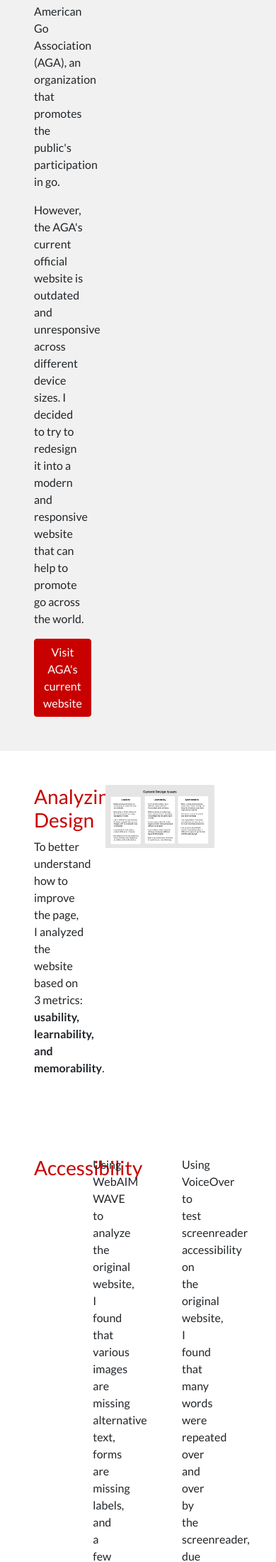
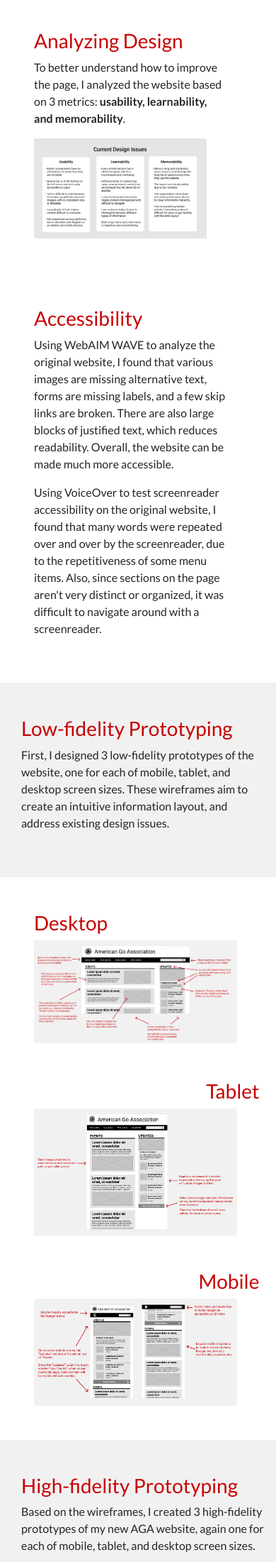
Before and after one commit to melissa-z/my-portfolio, a PHP site: page /projects/aga/american-go-association.html in a window 390 px wide. Shown: the part 1124-3325 px from the top of the page at 71% size. Run offline with PHP 8.4, Linux system fonts and the light colour scheme.

Commit message:
responsive bugs

```diff
--- a/index.css
+++ b/index.css
@@ -101,12 +101,19 @@ a, a:hover {
 }
 
 h1 {
-    font-size: 4rem;
+    font-size: 2rem;
+}
+/* Large devices (desktops, 992px and up) */
+@media (min-width: 992px) {
+    h1 { font-size: 4rem; }
 }
 
 h2 {
     font-weight: 300;
-    font-size: 3rem;
+    font-size: 2rem;
+}
+@media (min-width: 992px) {
+    h2 { font-size: 3rem; }
 }
 
 h5 {
@@ -133,8 +140,8 @@ h5 {
     background-color: #EDF4EF;
     position: absolute;
     top: 0;
-    height: 10rem;
     width: 100vw;
+    height: 6rem;
 }
 
 .project {
@@ -152,8 +159,11 @@ h5 {
 }
 
 .info {
-    font-size: 1.2rem;
+    font-size: 1rem;
     font-weight: 300;
+}
+@media (min-width: 992px) {
+    .info { font-size: 1.2rem; }
 }
 
 /* Small devices (landscape phones, 576px and up) */
@@ -164,15 +174,21 @@ h5 {
     }
 }
 
-/* Medium devices (tablets, 768px and up) */
-@media (min-width: 768px) {
-
-}
-
 /* Large devices (desktops, 992px and up) */
 @media (min-width: 992px) {
+    .navbar-background {
+        height: 6rem;
+    }
     .project {
         margin-left: 9.5rem;
         margin-right: 9.5rem;
     }
 }
+
+.image-1 {
+    max-height: 10rem;
+    max-width: 100%;
+}
+@media (min-width: 992px) {
+    .image-1 { max-height: 25rem; }
+}
--- a/navbar.css
+++ b/navbar.css
@@ -1,8 +1,8 @@
 .navbar {
     color: grey;
     font-family: 'Raleway';
-    padding-left: 5rem;
-    padding-right: 5rem;
+    padding-left: 2rem;
+    padding-right: 2rem;
 }
 
 .navbar-brand {
@@ -12,3 +12,16 @@
 .navbar-light .navbar-nav .nav-link.active {
     color: grey;
 }
+
+/* Small devices (landscape phones, 576px and up) */
+@media (min-width: 576px) {
+
+}
+
+/* Large devices (desktops, 992px and up) */
+@media (min-width: 992px) {
+    .navbar {
+        padding-left: 5rem;
+        padding-right: 5rem;
+    }
+}
--- a/projects/aga/american-go-association.html
+++ b/projects/aga/american-go-association.html
@@ -7,6 +7,8 @@
         <link rel="stylesheet" href="american-go-asssociation.css">
         <link rel="stylesheet" href="../../index.css">
         <link rel="stylesheet" href="../../navbar.css">
+        <script src="https://ajax.googleapis.com/ajax/libs/jquery/3.5.1/jquery.min.js"></script>
+        <script src="https://maxcdn.bootstrapcdn.com/bootstrap/4.3.1/js/bootstrap.min.js"></script>
         <meta content="width=device-width, initial-scale=1" name="viewport" />
     </head>
 
@@ -36,7 +38,7 @@
         <div class="contents-wrapper">
         <div class="container-fluid px-5 py-5 grey">
             <div class="row">
-                <div class="col-4">
+                <div class="col-lg-4 col-sm-12 pb-3">
                     <h3>Introduction</h3>
                     <p> Go is an ancient board game, and one of my favorite games of all time. It's a game of strategy and intellect with endless complexity and depth.
                         I love playing the game, and each year I participate in various events hosted by
@@ -47,18 +49,18 @@
                         Visit AGA's current website
                     </button>
                 </div>
-                <div class="col-8">
+                <div class="col-lg-8 col-sm-12">
                     <img src="images/AGAWebsite.png"/>
                 </div>
             </div>
         </div>
         <div class="container-fluid px-5 py-5">
             <div class="row">
-                <div class="col-4">
+                <div class="col-lg-4 col-sm-12">
                     <h3>Analyzing Design</h3>
                     <p> To better understand how to improve the page, I analyzed the website based on 3 metrics: <b>usability, learnability, and memorability</b>.</p>
                 </div>
-                <div class="col-8">
+                <div class="col-lg-8 col-sm-12">
                     <img src="images/DesignIssues.png"/>
                 </div>
             </div>
@@ -68,12 +70,12 @@
                 <div class="col-2">
                     <h3>Accessibility</h3>
                 </div>
-                <div class="col-5 px-5">
+                <div class="col-lg-5 col-sm-12 px-lg-5">
                     <p> Using WebAIM WAVE to analyze the original website, I found that various images are missing alternative text,
                         forms are missing labels, and a few skip links are broken. There are also large blocks of justified text,
                         which reduces readability. Overall, the website can be made much more accessible.</p>
                 </div>
-                <div class="col-5 px-5">
+                <div class="col-lg-5 col-sm-12 px-lg-5">
                     <p> Using VoiceOver to test screenreader accessibility on the original website, I found that many words were
                         repeated over and over by the screenreader, due to the repetitiveness of some menu items. Also, since sections on the page aren't
                         very distinct or organized, it was difficult to navigate around with a screenreader.</p>
@@ -82,8 +84,8 @@
         </div>
 
         <!-- WIREFRAMES -->
-        <div class="container-fluid pl-5 pr-0 py-5 grey">
-            <div class="col-7 pr-3">
+        <div class="container-fluid pl-lg-5 pr-0 py-5 grey">
+            <div class="col-lg-7 col-sm-12 pr-3">
                 <h3>Low-fidelity Prototyping</h3>
                 <p> First, I designed 3 low-fidelity prototypes of the website, one for each of mobile, tablet, and desktop screen sizes.
                     These wireframes aim to create an intuitive information layout, and address existing design issues.</p>
@@ -94,31 +96,31 @@
                 <div class="col-2" style="text-align: right">
                     <h3>Desktop</h3>
                 </div>
-                <div class="col-10">
+                <div class="col-lg-10 col-sm-12">
                     <img class="pb-5" src="images/Lowfi1.png"/>
                 </div>
             </div>
             <div class="row">
-                <div class="col-2" style="text-align: right">
+                <div class="col-lg-2 col-sm-12" style="text-align: right">
                     <h3>Tablet</h3>
                 </div>
-                <div class="col-10">
+                <div class="col-lg-10 col-sm-12">
                     <img class="pb-5" src="images/Lowfi2.png"/>
                 </div>
             </div>
             <div class="row">
-                <div class="col-2" style="text-align: right">
+                <div class="col-lg-2 col-sm-12" style="text-align: right">
                     <h3>Mobile</h3>
                 </div>
-                <div class="col-10">
+                <div class="col-lg-10 col-sm-12">
                     <img class="pb-5" src="images/Lowfi3.png"/>
                 </div>
             </div>
         </div>
 
         <!-- HI-FI PROTOTYPES -->
-        <div class="container-fluid pl-5 pr-0 py-5 grey">
-            <div class="col-7 pr-3">
+        <div class="container-fluid pl-lg-5 pr-0 py-5 grey">
+            <div class="col-lg-7 col-sm-12 pr-3">
                 <h3>High-fidelity Prototyping</h3>
                 <p> Based on the wireframes, I created 3 high-fidelity prototypes of my new AGA website, again one for each of mobile, tablet, and desktop
                         screen sizes.</p>
@@ -129,23 +131,23 @@
                 <div class="col-2" style="text-align: right">
                     <h3>Desktop</h3>
                 </div>
-                <div class="col-10">
+                <div class="col-lg-10 col-sm-12">
                     <img class="pb-5" src="images/Desktop.png"/>
                 </div>
             </div>
             <div class="row">
-                <div class="col-2" style="text-align: right">
+                <div class="col-lg-2 col-sm-12" style="text-align: right">
                     <h3>Tablet</h3>
                 </div>
-                <div class="col-10">
+                <div class="col-lg-10 col-sm-12">
                     <img class="pb-5" src="images/Tablet.png"/>
                 </div>
             </div>
             <div class="row">
-                <div class="col-2" style="text-align: right">
+                <div class="col-lg-2 col-sm-12" style="text-align: right">
                     <h3>Mobile</h3>
                 </div>
-                <div class="col-10">
+                <div class="col-lg-10 col-sm-12">
                     <img class="pb-5" src="images/Mobile.png"/>
                 </div>
             </div>
@@ -154,12 +156,12 @@
         <!-- STYLE GUIDE -->
         <div class="container-fluid px-5 py-5">
             <div class="row">
-                <div class="col-4">
+                <div class="col-lg-4 col-sm-12">
                     <h3>Visual Style Guide</h3>
                     <p>I also created a visual style guide that displays the main colors, typography, and
                         different states of reusable components such as input fields and buttons.</p>
                 </div>
-                <div class="col-8">
+                <div class="col-lg-8 col-sm-12">
                     <img src="images/Stylesheet.png"/>
                 </div>
             </div>
@@ -168,7 +170,7 @@
         <!-- FINAL RESULTS -->
         <div class="container-fluid px-5 py-5 grey">
             <div class="row">
-                <div class="col-4">
+                <div class="col-lg-4 col-sm-12 mb-3">
                     <h3>Final Redesign</h3>
                     <p>Based on my prototypes, I created a new page for the American Go Association using HTML and CSS.
                         Here are the final results!
@@ -177,19 +179,19 @@
                         Visit my redesigned website
                     </button>
                 </div>
-                <div class="col-8">
+                <div class="col-lg-8 col-sm-12">
                     <img src="images/Redesign.png"/>
                 </div>
             </div>
         </div>
         <div class="container-fluid px-5 py-5">
             <div class="row">
-                <div class="col-4">
+                <div class="col-lg-4 col-sm-12 mb-3">
                     <button type="button" class="btn btn-info" onclick="window.location.href='https://www.usgo.org'">
                         Visit AGA's current website
                     </button>
                 </div>
-                <div class="col-8">
+                <div class="col-lg-8 col-sm-12">
                     <img src="images/AGAWebsite.png"/>
                 </div>
             </div>
@@ -199,12 +201,12 @@
                 <div class="col-2">
                     <h3>Conclusion</h3>
                 </div>
-                <div class="col-5 px-5">
+                <div class="col-lg-5 col-sm-12 px-lg-5">
                     <p> Throughout this process, I continuously analyzed the responsiveness, accessibility, and usability of my redesign.
                         The final product is responsive across all different screen sizes, including on desktops, tablets, and mobile devices.
                         The redesign also supports larger browser font sizes, staying clean and usable.</p>
                 </div>
-                <div class="col-5 px-5">
+                <div class="col-lg-5 col-sm-12 px-lg-5">
                     <p> Using WebAIM WAVE to analyze the final redesign’s accessibility, I found that almost all previous issues,
                         such as missing alternative text and redundant links, have been solved, and ARIA labels are present throughout the page. Overall,
                         the design has greatly improved accessibility.</p>
```
Also changed, not shown: home.html (+19 -20 lines), projects/ayana/ayana.css (+11 -3 lines), projects/ayana/ayana.html (+4 -4 lines), projects/microwave/microwave.css (+26 -6 lines), projects/microwave/microwave.html (+19 -17 lines), projects/vibecheck/vibecheck.css (+9 -3 lines), projects/vibecheck/vibecheck.html (+15 -13 lines).
